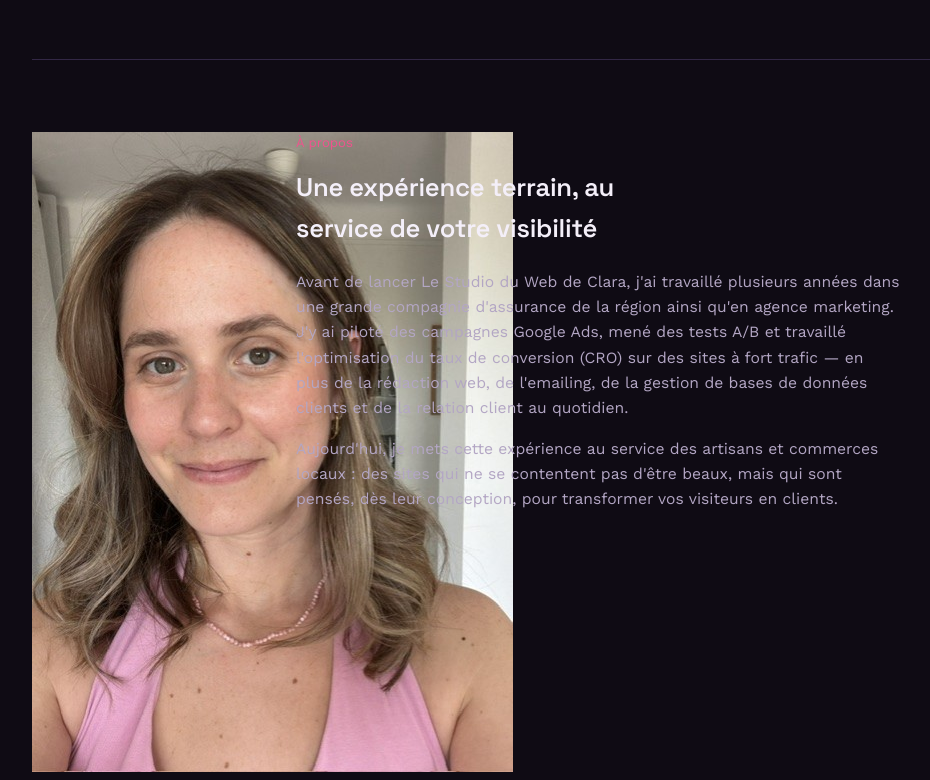
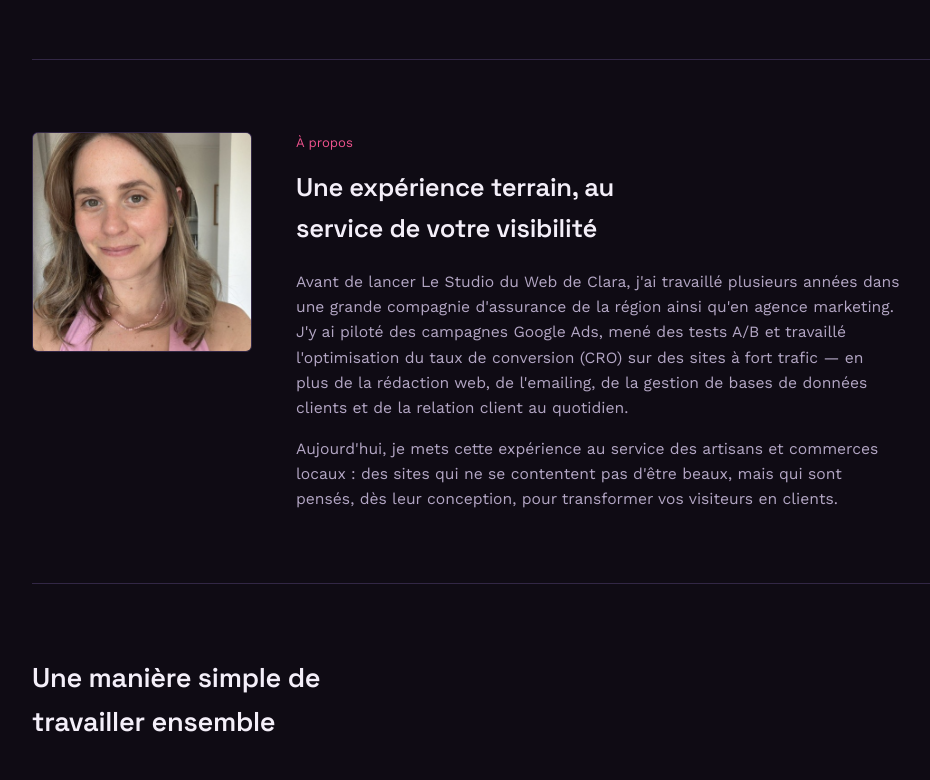
Before and after one commit to Clara-Chambi/StudioduWeb, a plain HTML site: page index.html in a window 1280 px wide. Shown: the part 1460-2240 px from the top of the page, without its empty margins (96-1026 px from the left). Drawn offline with nearby package versions, Linux system fonts and the light colour scheme.

Commit message:
correction code photo section à propos

```diff
--- a/index.html
+++ b/index.html
@@ -446,7 +446,9 @@
   </section>
 
   <section class="about">
-   <img src="clara.jpg" alt="Clara, fondatrice du Studio du Web de Clara">
+  <div class="about-photo">
+  <img src="clara.jpg" alt="Clara, fondatrice du Studio du Web de Clara">
+</div>
     <div class="about-text">
       <span class="about-kicker">À propos</span>
       <h2>Une expérience terrain, au service de votre visibilité</h2>
```
